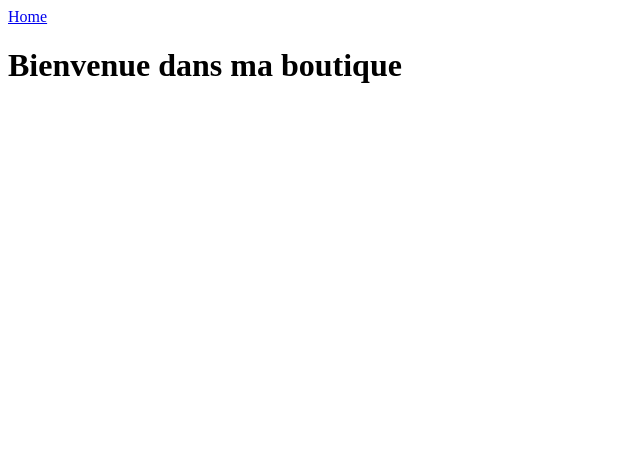
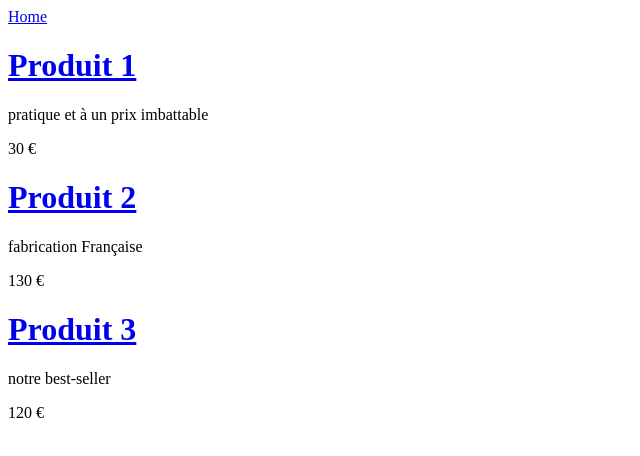
Before and after one commit to NicoDeroche/boutique, a Next.js app: page / in a window 1280 px wide. Shown: the top 456 px of the page, without its empty margins (0-640 px from the left). Built offline with nearby package versions, Linux system fonts and the light colour scheme.

Commit message:
produits

```diff
--- a/content/produit1.md
+++ b/content/produit1.md
@@ -1,7 +1,7 @@
 ---
 name: Produit 1
 description: pratique et à un prix imbattable
-price: 30000
+price: 30
 ---
 
  Lorem ipsum dolor sit amet, consectetur adipiscing elit. Sed condimentum pharetra ultrices. Mauris leo diam, commodo sit amet maximus id, faucibus et lorem. Donec luctus euismod pellentesque. Proin massa arcu, interdum non sapien non, dignissim convallis mauris. Praesent auctor turpis sed ultrices venenatis. Mauris at vehicula diam. Sed vitae dictum ex, nec sagittis ante. Quisque blandit tortor nibh, vitae sodales lorem bibendum et. Nullam et hendrerit est.
--- a/content/produit2.md
+++ b/content/produit2.md
@@ -1,7 +1,7 @@
 ---
 name: Produit 2
 description: fabrication Française
-price: 13000
+price: 130
 ---
 
  Lorem ipsum dolor sit amet, consectetur adipiscing elit. Sed condimentum pharetra ultrices. Mauris leo diam, commodo sit amet maximus id, faucibus et lorem. Donec luctus euismod pellentesque. Proin massa arcu, interdum non sapien non, dignissim convallis mauris. Praesent auctor turpis sed ultrices venenatis. Mauris at vehicula diam. Sed vitae dictum ex, nec sagittis ante. Quisque blandit tortor nibh, vitae sodales lorem bibendum et. Nullam et hendrerit est.
--- a/content/produit3.md
+++ b/content/produit3.md
@@ -1,7 +1,7 @@
 ---
 name: Produit 3
 description: notre best-seller
-price: 12000
+price: 120
 ---
 
  Lorem ipsum dolor sit amet, consectetur adipiscing elit. Sed condimentum pharetra ultrices. Mauris leo diam, commodo sit amet maximus id, faucibus et lorem. Donec luctus euismod pellentesque. Proin massa arcu, interdum non sapien non, dignissim convallis mauris. Praesent auctor turpis sed ultrices venenatis. Mauris at vehicula diam. Sed vitae dictum ex, nec sagittis ante. Quisque blandit tortor nibh, vitae sodales lorem bibendum et. Nullam et hendrerit est.
--- a/pages/index.js
+++ b/pages/index.js
@@ -1,36 +1,48 @@
 import matter from "gray-matter";
+import Link from "next/link";
+import fs from "fs";
 
 const HomePage = (props) => {
 
   console.log(props);
-  return (
-    <div>
-      <h1>
-        Bienvenue dans ma boutique
-      </h1>
-    </div>
-  )
+   return props.products.map(product => {
+    return (
+      <div>
+        <Link href={product.slug}>
+          <a>
+            <h1>{product.name}</h1>
+          </a>
+        </Link>
+        <p>{product.description}</p>
+        <p>{product.price} €</p>
+      </div>
+    )
+  })
 }
 
 
-export const getStaticProcs = async () => {
-  console.log("ok");
+
+
+export const getStaticProps = async () => {
   const directory = `${process.cwd()}/content`;
   const filenames = fs.readdirSync(directory);
   const products = filenames.map(filename => {
     const fileContent = fs.readFileSync(`${directory}/${filename}`).toString();
     const { data } = matter(fileContent);
-    const slug = `/products/${filename.replace('.md','')}`;
+    const slug = `/products/${filename.replace('.md', '')}`;
     return {
       ...data,
       slug
     }
   });
+  console.log(products);
   return {
-    props: { products  }
+    props: {
+    products
+    },
   }
-
 }
 
 
+
 export default HomePage;
```
